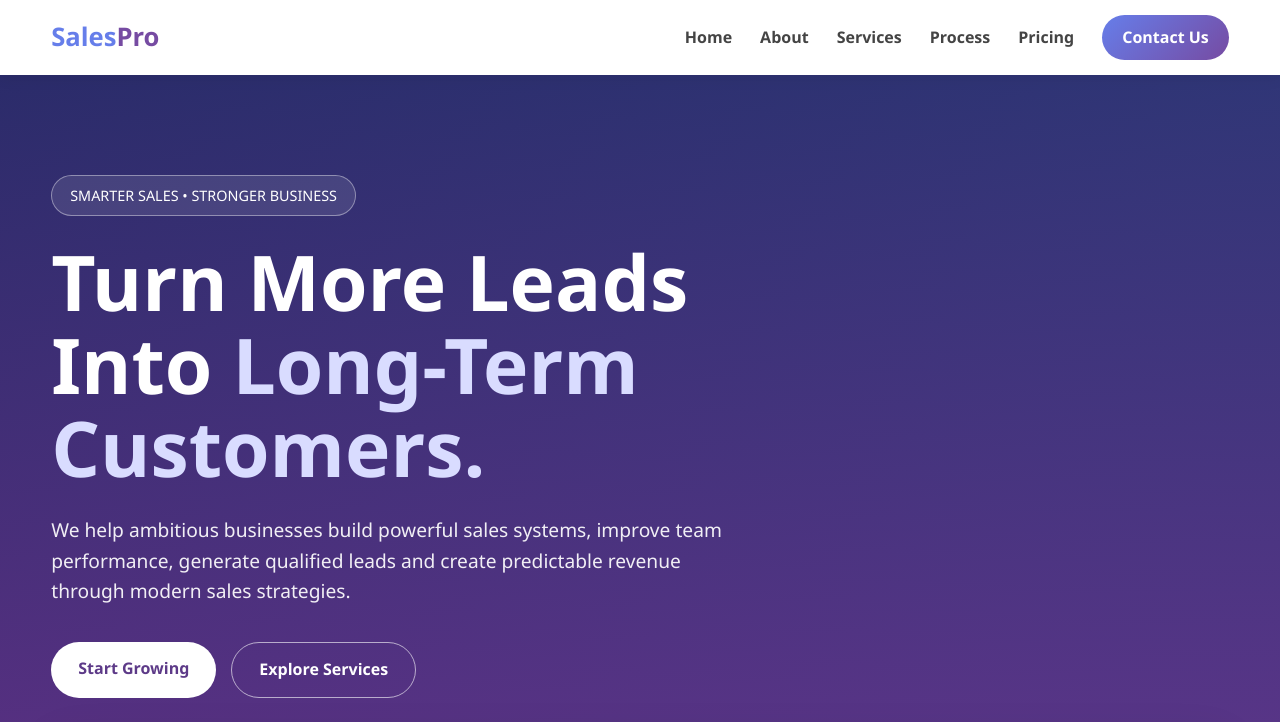
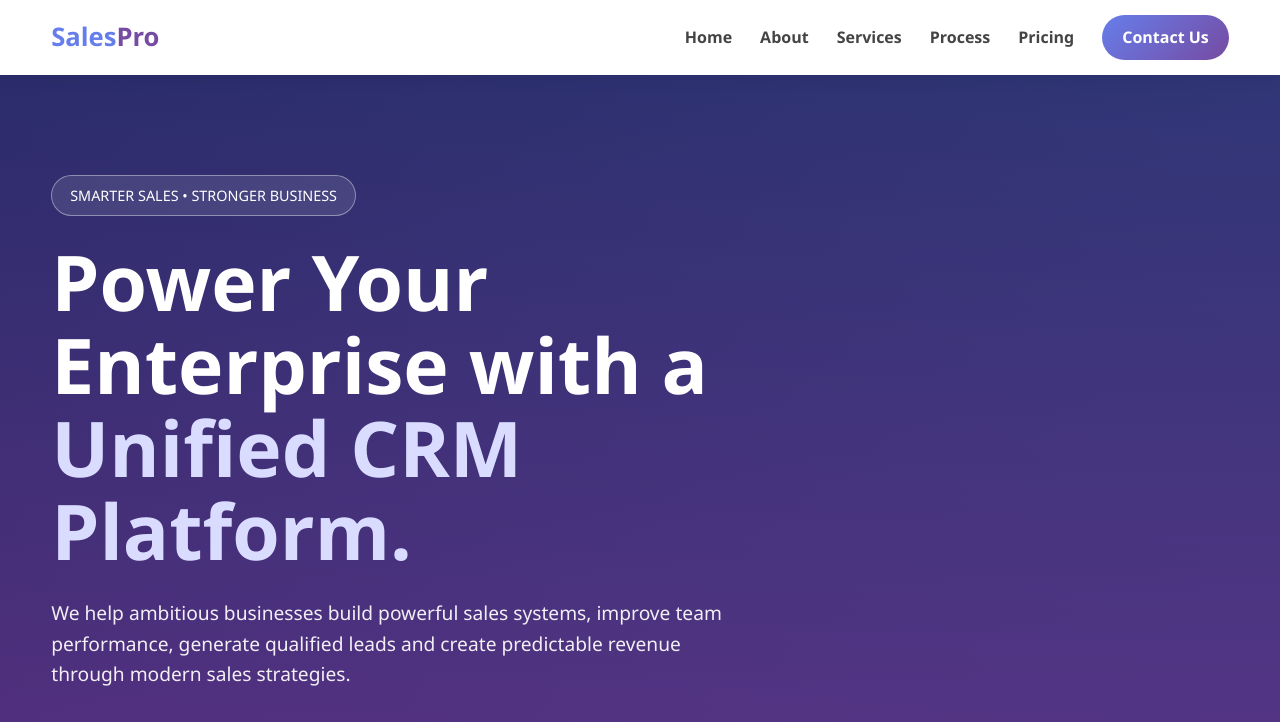
Before and after one commit to naveenkumargsisteer/Demo, a website: page index.html in a window 1280 px wide. Shown: the top 722 px of the page. Drawn offline with Linux system fonts and the light colour scheme.

Commit message:
Apply changes: Built with CodePilot

```diff
--- a/index.html
+++ b/index.html
@@ -816,8 +816,8 @@
                 <span class="badge">SMARTER SALES • STRONGER BUSINESS</span>
 
                 <h1>
-                    Turn More Leads Into
-                    <span>Long-Term Customers.</span>
+                    Power Your Enterprise with a
+                    <span>Unified CRM Platform.</span>
                 </h1>
 
                 <p>
@@ -858,7 +858,7 @@
 
                 <div class="stat">
                     <h2>10+</h2>
-                    <p>Years Experience</                div>
+                    <p>Years Experience</p>                </div>
 
             </div>
         </div>
```
